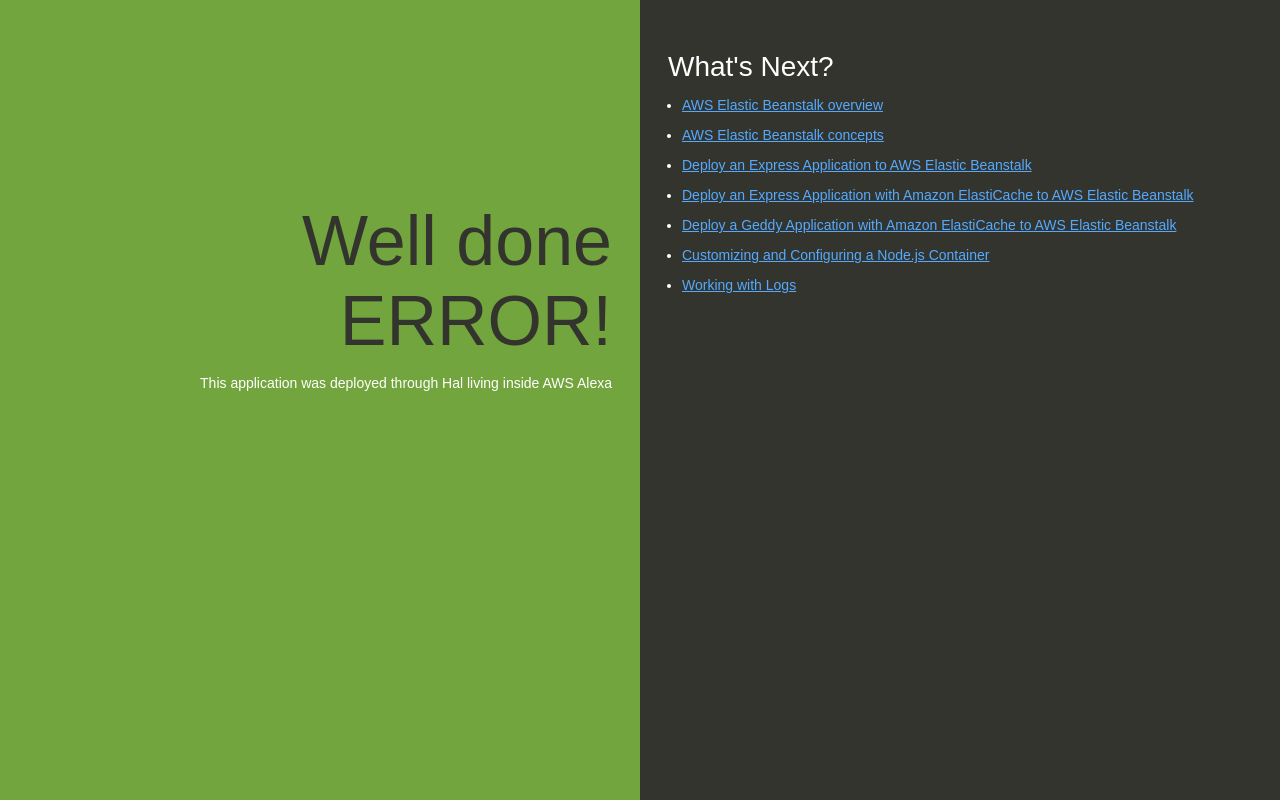
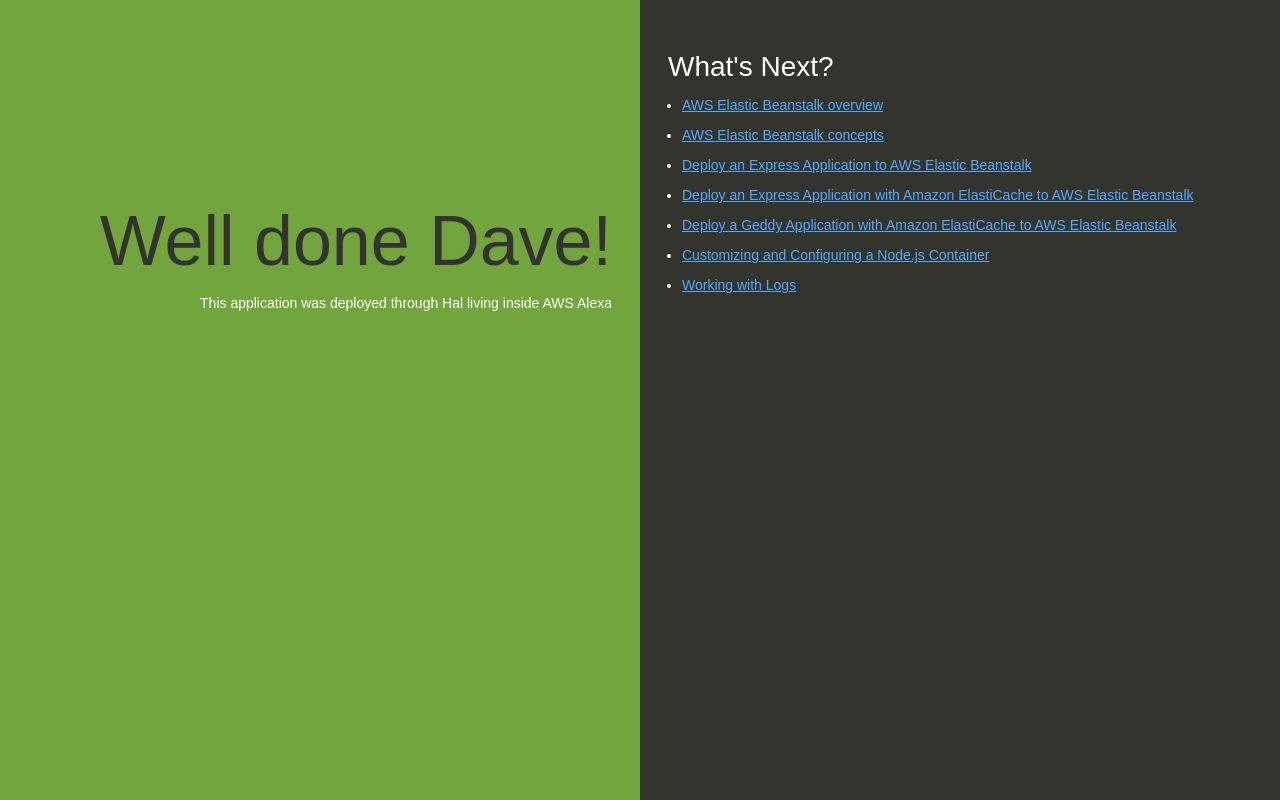
Before and after one commit to smneedham/NodeHelloWorld, a website: page index.html in a window 1280 px wide. Drawn offline with Linux system fonts and the light colour scheme.

Commit message:
Update index.html

```diff
--- a/index.html
+++ b/index.html
@@ -74,7 +74,7 @@
   </head>
   <body>
     <div class="textColumn">
-      <h1>Well done ERROR!</h1>
+      <h1>Well done Dave!</h1>
       <p>This application was deployed through Hal living inside AWS Alexa</p>
     </div>
     <div class="linksColumn">
```
